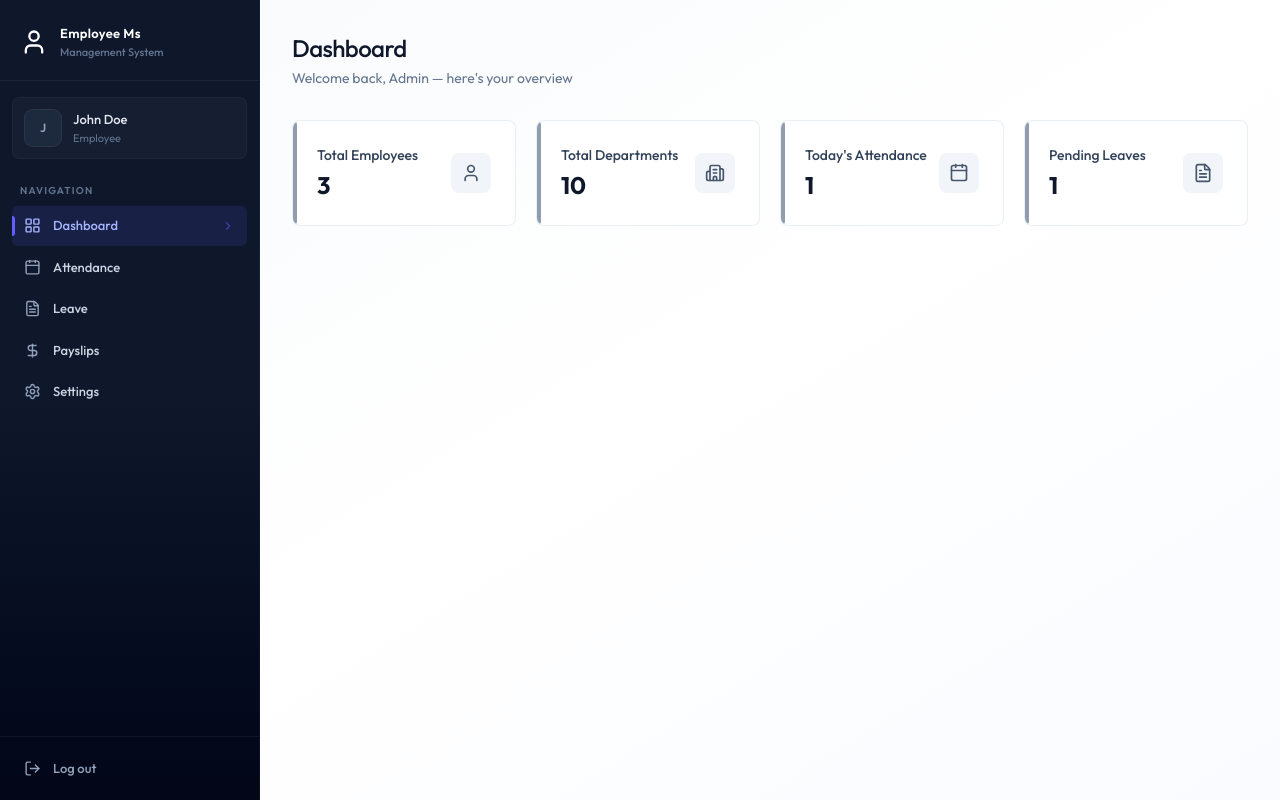
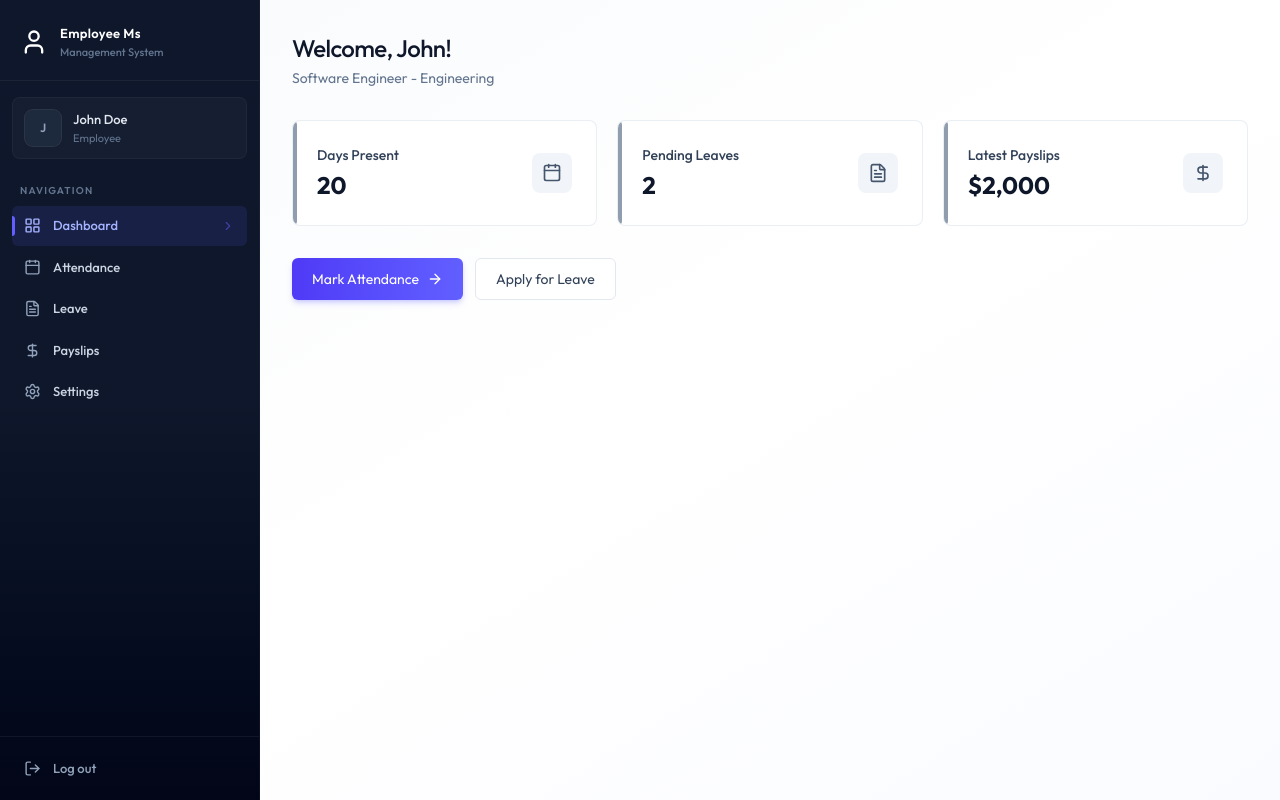
Before and after one commit to sheaf-hassan/employee_management_system, a React (Vite) app in the folder client/: page /dashboard in a window 1280 px wide. Built offline with nearby package versions, Linux system fonts and the light colour scheme.

Commit message:
dashboard ui completed

```diff
--- a/client/src/pages/Dashboard.jsx
+++ b/client/src/pages/Dashboard.jsx
@@ -10,7 +10,7 @@ const Dashboard = () => {
   const [loading, setLoading] = useState(true);
 
   useEffect(()=>{
-    setData(dummyAdminDashboardData)
+    setData(dummyEmployeeDashboardData)
     setTimeout(()=>{
       setLoading(false)
     },1000)
```
